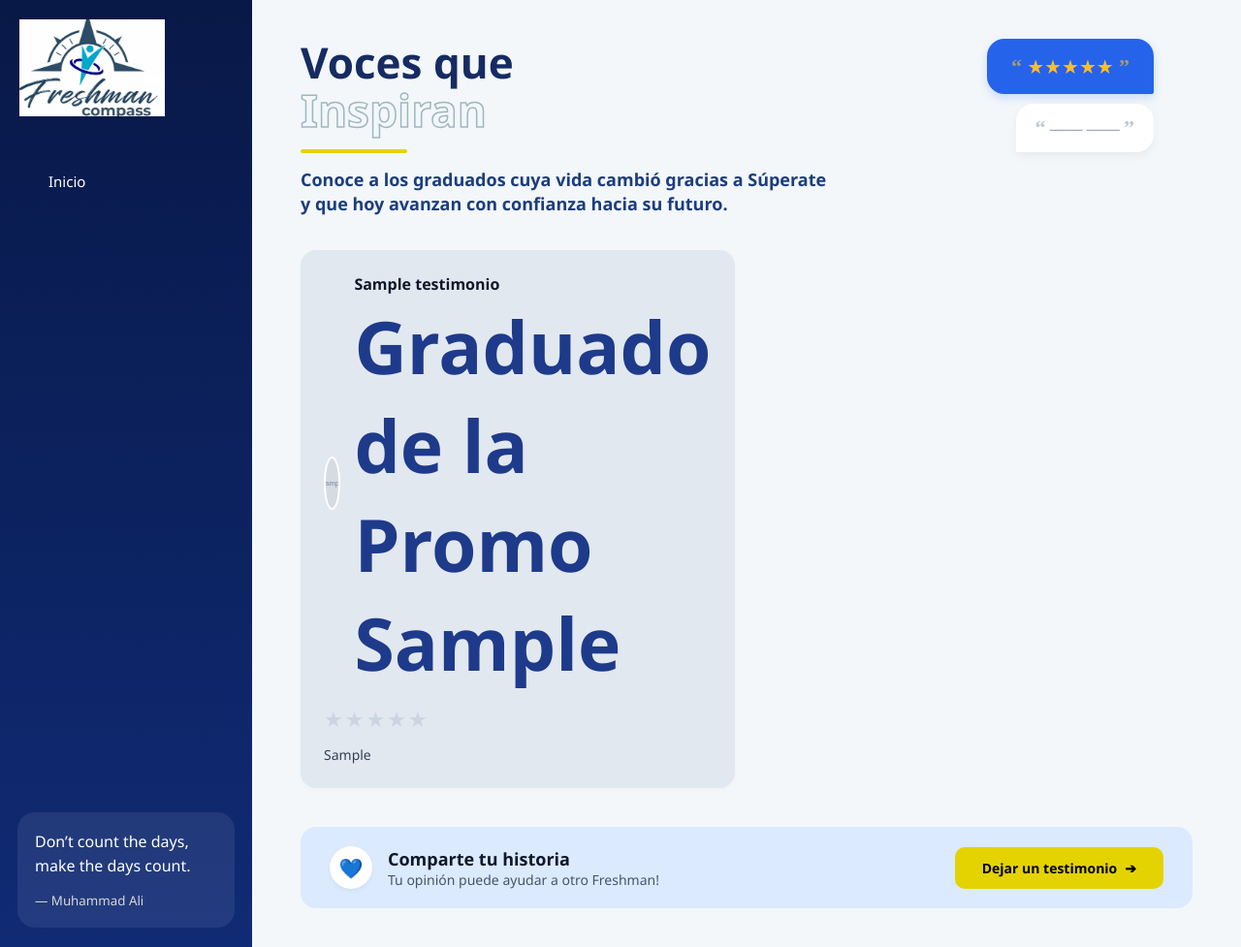
After one commit to FreshmanCompass26/FreshmanCompass26, a PHP site: page /testimonios.php in a window 1280 px wide. The commit adds this page. Shown: the whole page at 97% size. Run offline with PHP 8.4, Linux system fonts and the light colour scheme; tables that the repository leaves empty or names only in its code hold one stand-in row (values such as "Sample post"); grey boxes marked "Sample" are stand-in pictures.

Commit message:
Testimonios pagina principal

```diff
--- a/agregar-testimonio.php
+++ b/agregar-testimonio.php
@@ -89,7 +89,7 @@ $pagina_actual = "centro";
                             <label>Sube tu foto</label>
                             <div class="avatar-container">
                                 <div class="preview-foto">
-                                    <img id="preview" src="img/avatar.png" alt="Foto">
+                                    <img id="preview" src="img/perfil.png" alt="Foto">
                                 </div>
                                 <label for="foto" class="badge-mas">+</label>
                                 <input type="file" id="foto" name="foto" accept="image/*" style="display:none;">
--- a/nuestro_centro.php
+++ b/nuestro_centro.php
@@ -188,7 +188,7 @@ $pagina_actual = "centro";
 
 
 
-      <a href="agregar-testimonio.php">
+      <a href="testimonios.php">
       <button>
         <i class="fas fa-arrow-right"></i>
       </button>
--- a/guardar-testimonio.php
+++ b/php/guardar-testimonio.php
@@ -9,7 +9,6 @@ if ($_SERVER["REQUEST_METHOD"] == "POST") {
     $testimonio = trim($_POST['testimonio']);
     $puntuacion = $_POST['puntuacion'];
 
-    // FOTO
     $foto = $_FILES['foto'];
 
     if ($foto['error'] == 0) {
@@ -23,7 +22,6 @@ if ($_SERVER["REQUEST_METHOD"] == "POST") {
             $rutaDestino
         );
 
-        // INSERTAR EN MYSQL
         $sql = "INSERT INTO testimonios
         (nombre, anio_graduacion, foto, testimonio, puntuacion)
         VALUES (?, ?, ?, ?, ?)";
--- /dev/null
+++ b/styles/testimonios.css
@@ -0,0 +1,298 @@
+
+* {
+    margin: 0;
+    padding: 0;
+    box-sizing: border-box;
+    font-family: 'Segoe UI', Arial, sans-serif;
+}
+
+body {
+    background-color: #f3f7fa;
+    min-height: 100vh;
+    overflow: hidden;
+}
+
+.layout-principal {
+    display: flex;
+    width: 100%;
+    height: 100vh;
+}
+.sidebar-izquierda {
+    width: 260px;
+    min-width: 260px;
+    background-color: #162b61;
+    height: 100vh;
+    position: sticky;
+    top: 0;
+    left: 0;
+    z-index: 100;
+    overflow-y: auto;
+}
+
+.sidebar-izquierda > div,
+.sidebar-izquierda > nav,
+.sidebar-izquierda > aside {
+    position: relative !important;
+    width: 100% !important;
+    height: 100% !important;
+    left: 0 !important;
+    top: 0 !important;
+}
+.contenido-derecha {
+    flex-grow: 1;
+    height: 100vh;
+    overflow-y: auto;
+    padding: 40px 50px 40px 50px;
+    background-color: #f3f7fa;
+    display: flex;
+    flex-direction: column;
+    justify-content: space-between; /* Empuja el banner al final de la página */
+}
+
+.header-testimonio {
+    display: flex;
+    justify-content: space-between;
+    align-items: flex-start;
+    margin-bottom: 35px;
+    width: 100%;
+}
+
+.titulo h1 {
+    color: #162b61;
+    font-size: 44px;
+    font-weight: 800;
+    line-height: 1.1;
+}
+
+.titulo h2.texto-hueco {
+    font-size: 46px;
+    font-weight: 800;
+    color: transparent;
+    -webkit-text-stroke: 1.5px #9eb6be;
+    line-height: 1.1;
+}
+
+.linea {
+    width: 110px;
+    height: 4px;
+    background-color: #e4d300;
+    margin: 15px 0;
+    border-radius: 4px;
+}
+
+.titulo p {
+    color: #1c3d7d;
+    font-weight: 600;
+    font-size: 18px;
+    line-height: 1.4;
+    max-width: 550px;
+}
+
+.decoracion-globos-vista {
+    display: flex;
+    flex-direction: column;
+    gap: 10px;
+    margin-right: 40px;
+}
+
+.globo-azul-stars {
+    background: #2563eb;
+    color: #fbbf24;
+    padding: 15px 25px;
+    border-radius: 18px 18px 2px 18px;
+    font-size: 20px;
+    box-shadow: 0 4px 10px rgba(37,99,235,0.2);
+}
+
+.globo-blanco-lineas {
+    background: #fff;
+    color: #94a3b8;
+    padding: 12px 20px;
+    border-radius: 18px 18px 18px 2px;
+    align-self: flex-end;
+    box-shadow: 0 4px 10px rgba(0,0,0,0.05);
+}
+
+.comillas {
+    font-family: serif;
+    font-size: 22px;
+    font-weight: bold;
+    opacity: 0.6;
+}
+
+.grid-testimonios {
+    display: grid;
+    grid-template-columns: repeat(auto-fill, minmax(300px, 1fr));
+    gap: 25px;
+    width: 100%;
+    margin-bottom: 40px;
+}
+
+.tarjeta-testimonio {
+    background-color: #e2e8f0;
+    border-radius: 16px;
+    padding: 24px;
+    display: flex;
+    flex-direction: column;
+    gap: 12px;
+    box-shadow: 0 2px 5px rgba(0,0,0,0.02);
+    transition: transform 0.2s;
+}
+
+.tarjeta-testimonio:hover {
+    transform: translateY(-3px);
+}
+
+.tarjeta-header {
+    display: flex;
+    align-items: center;
+    gap: 14px;
+}
+
+.avatar-usuario {
+    width: 55px;
+    height: 55px;
+    border-radius: 50%;
+    overflow: hidden;
+    background: white;
+    border: 2px solid white;
+}
+
+.avatar-usuario img {
+    width: 100%;
+    height: 100%;
+    object-fit: cover;
+}
+
+.info-usuario h3 {
+    color: #0f172a;
+    font-size: 16px;
+    font-weight: 700;
+    margin-bottom: 2px;
+}
+
+.info-usuario p {
+    color: #1e3a8a;
+    font-size: 75px;
+    font-weight: 700;
+}
+
+.estrellas-puntuacion {
+    display: flex;
+    gap: 2px;
+}
+
+.estrella {
+    font-size: 22px;
+}
+
+.estrella.llena {
+    color: #fbbf24;
+}
+
+.estrella.vacia {
+    color: #cbd5e1;
+}
+
+.tarjeta-cuerpo p {
+    color: #334155;
+    font-size: 14px;
+    line-height: 1.5;
+    text-align: justify;
+}
+
+.sin-testimonios {
+    grid-column: 1 / -1;
+    text-align: center;
+    padding: 40px;
+    color: #64748b;
+    font-size: 16px;
+}
+.banner-compartir {
+    background-color: #dbeafe;
+    border-radius: 16px;
+    padding: 20px 30px;
+    display: flex;
+    justify-content: space-between;
+    align-items: center;
+    width: 100%;
+    margin-top: auto;
+}
+
+.banner-izquierdo {
+    display: flex;
+    align-items: center;
+    gap: 16px;
+}
+
+.icono-banner {
+    background: white;
+    width: 44px;
+    height: 44px;
+    border-radius: 50%;
+    display: flex;
+    align-items: center;
+    justify-content: center;
+    font-size: 20px;
+    box-shadow: 0 2px 5px rgba(0,0,0,0.05);
+}
+
+.texto-banner h3 {
+    color: #0f172a;
+    font-size: 18px;
+    font-weight: 700;
+}
+
+.texto-banner p {
+    color: #475569;
+    font-size: 14px;
+}
+
+.btn-dejar-testimonio {
+    background-color: #e4d300;
+    color: black;
+    text-decoration: none;
+    font-weight: 700;
+    padding: 12px 28px;
+    border-radius: 10px;
+    display: flex;
+    align-items: center;
+    gap: 8px;
+    font-size: 14px;
+    transition: background 0.2s;
+}
+
+.btn-dejar-testimonio:hover {
+    background-color: #d0c000;
+}
+
+@media (max-width: 900px) {
+    .layout-principal {
+        flex-direction: column;
+        height: auto;
+        overflow: auto;
+    }
+    .sidebar-izquierda {
+        width: 100%;
+        height: auto;
+    }
+    .contenido-derecha {
+        height: auto;
+        padding: 20px;
+    }
+    .header-testimonio {
+        flex-direction: column;
+        gap: 20px;
+    }
+    .decoracion-globos-vista {
+        display: none;
+    }
+    .banner-compartir {
+        flex-direction: column;
+        gap: 20px;
+        text-align: center;
+    }
+    .banner-izquierdo {
+        flex-direction: column;
+    }
+}
--- /dev/null
+++ b/testimonios.php
@@ -0,0 +1,116 @@
+<?php
+session_start();
+$pagina_actual = "centro";
+
+$conexion = new mysqli("localhost", "root", "", "freshman_db");
+
+if ($conexion->connect_error) {
+    die("Error de conexión: " . $conexion->connect_error);
+}
+$query = "SELECT nombre, anio_graduacion, testimonio, foto, puntuacion FROM testimonios ORDER BY id DESC";
+$resultado = $conexion->query($query);
+?>
+<!DOCTYPE html>
+<html lang="es">
+<head>
+    <meta charset="UTF-8">
+    <meta name="viewport" content="width=device-width, initial-scale=1.0">
+    <title>Testimonios - Voces que Inspiran</title>
+    <link rel="stylesheet" href="styles/testimonios.css">
+    <link rel="stylesheet" href="styles/navbar.css">
+</head>
+<body>
+
+<div class="layout-principal">
+
+    <aside class="sidebar-izquierda">
+        <?php include 'php/navbar.php'; ?>
+    </aside>
+
+    <main class="contenido-derecha">
+
+        <div class="header-testimonio">
+            <div class="titulo">
+                <h1>Voces que</h1>
+                <h2 class="texto-hueco">Inspiran</h2>
+                <div class="linea"></div>
+                <p>Conoce a los graduados cuya vida cambió gracias a Súperate y que hoy avanzan con confianza hacia su futuro.</p>
+            </div>
+
+            <div class="decoracion-globos-vista">
+                <div class="globo-azul-stars">
+                    <span class="comillas">“</span> ★★★★★ <span class="comillas">”</span>
+                </div>
+                <div class="globo-blanco-lineas">
+                    <span class="comillas">“</span> ─── ─── <span class="comillas">”</span>
+                </div>
+            </div>
+        </div>
+
+        <section class="grid-testimonios">
+            <?php
+            if ($resultado && $resultado->num_rows > 0):
+                while($row = $resultado->fetch_assoc()):
+                    $rutaFoto = (!empty($row['foto'])) ? $row['foto'] : 'img/perfil.png';
+                    $puntuacion = intval($row['puntuacion']);
+            ?>
+                <div class="tarjeta-testimonio">
+
+                    <div class="tarjeta-header">
+                        <div class="avatar-usuario">
+                            <img src="<?php echo htmlspecialchars($rutaFoto); ?>" alt="Foto de <?php echo htmlspecialchars($row['nombre']); ?>">
+                        </div>
+                        <div class="info-usuario">
+                            <h3><?php echo htmlspecialchars($row['nombre']); ?></h3>
+                            <p>Graduado de la Promo <?php echo htmlspecialchars($row['anio_graduacion']); ?></p>
+                        </div>
+                    </div>
+
+                    <div class="estrellas-puntuacion">
+                        <?php
+                        for ($i = 1; $i <= 5; $i++) {
+                            if ($i <= $puntuacion) {
+                                echo '<span class="estrella llena">★</span>';
+                            } else {
+                                echo '<span class="estrella vacia">★</span>';
+                            }
+                        }
+                        ?>
+                    </div>
+
+                    <div class="tarjeta-cuerpo">
+                        <p><?php echo nl2br(htmlspecialchars($row['testimonio'])); ?></p>
+                    </div>
+
+                </div>
+            <?php
+                endwhile;
+            else:
+            ?>
+                <div class="sin-testimonios">
+                    <p>Aún no hay testimonios publicados. ¡Sé el primero en compartir tu experiencia!</p>
+                </div>
+            <?php endif; ?>
+        </section>
+
+        <footer class="banner-compartir">
+            <div class="banner-izquierdo">
+                <div class="icono-banner">💙</div>
+                <div class="texto-banner">
+                    <h3>Comparte tu historia</h3>
+                    <p>Tu opinión puede ayudar a otro Freshman!</p>
+                </div>
+            </div>
+            <div class="banner-derecho">
+                <a href="agregar-testimonio.php" class="btn-dejar-testimonio">
+                    Dejar un testimonio <span class="flecha-btn">➔</span>
+                </a>
+            </div>
+        </footer>
+
+    </main>
+</div>
+
+</body>
+</html>
+<?php $conexion->close(); ?>
```
Also changed, not shown: styles/agregar-testimonio.css (+5 -38 lines), img/WhatsApp Image 2026-05-25 at 9.50.51 PM.jpeg (deleted).
